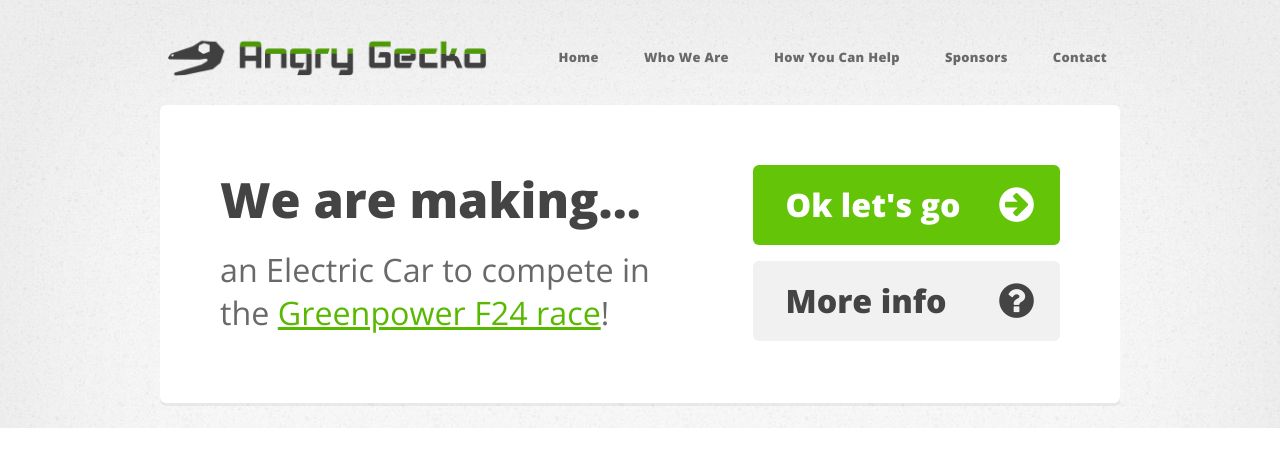
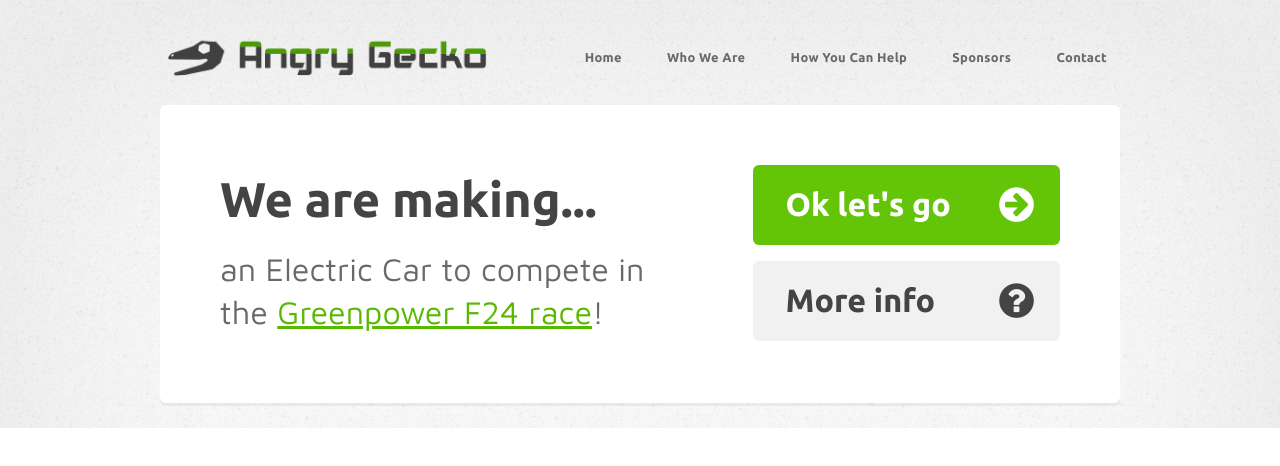
Before and after one commit to theCART/theCART.github.io, a Jekyll site: the page built from index.md, in a window 1280 px wide. Shown: the top 466 px of the page. Built offline with Jekyll 4.4.1, drawn with Linux system fonts in a browser that asks for light colours; Markdown is read by kramdown in place of the engine named in the settings; grey boxes are pictures that could not be loaded.

Commit message:
changed fonts to Ubuntu and Maven Pro, and adjusted font sizes (larger in body) also consider using a different font for headings as ubuntu looks very similar to Maven Pro.

```diff
--- a/_includes/top.html
+++ b/_includes/top.html
@@ -11,7 +11,7 @@
 		<meta name="description" content="" />
 		<meta name="keywords" content="" />
 		<link href="http://fonts.googleapis.com/css?family=Open+Sans:300,800" rel="stylesheet" type="text/css" />
-		<link href="http://fonts.googleapis.com/css?family=Oleo+Script:400" rel="stylesheet" type="text/css" />
+		<link href='http://fonts.googleapis.com/css?family=Ubuntu:700|Maven+Pro&subset=latin' rel='stylesheet' type='text/css'>
 		<script src="/js/jquery.min.js"></script>
 		<script src="/js/config.js"></script>
 		<script src="/js/skel.min.js"></script>
--- a/css/override.css
+++ b/css/override.css
@@ -13,3 +13,59 @@
 {
 	padding-bottom: 1.75em;
 }
+
+body
+{
+	font-family: 'Maven Pro', 'Verdana', sans-serif;
+	font-weight: normal;
+}
+
+h1, h2, h3, h4, h5, h6
+{
+	font-family: 'Ubuntu', 'Arial', sans-serif;
+	font-weight: 700;
+}
+
+.button
+{
+	font-family: 'Ubuntu', 'Arial', sans-serif;
+	font-weight: 700;
+}
+
+/* Font size adjustments in the main-wrapper section only. EM's only */
+#nav ul li a
+{
+	font-family: 'Ubuntu', 'Arial', sans-serif;
+	font-weight: 700;
+}
+#main-wrapper
+{
+	font-size: 1.4em;
+}
+#main-wrapper h2
+{
+	font-size: 2em;
+}
+#main-wrapper h3
+{
+	font-size: 1.1em;
+}
+#main-wrapper .button
+{
+	font-size: 1.1em;
+}
+/* */
+/*
+h2
+{
+	font-size: 2.25em;
+	margin: 0 0 1.1em 0;
+	line-height: 1em;
+}
+
+h3
+{
+	font-size: 1.35em;
+	margin: 0 0 2.25em 0;
+}
+*/
--- a/css/style-desktop.css
+++ b/css/style-desktop.css
@@ -18,7 +18,6 @@
 	h1, h2, h3, h4, h5, h6
 	{
 		color: #444;
-		font-weight: 800;
 	}
 
 	h2
--- a/css/style-mobile.css
+++ b/css/style-mobile.css
@@ -186,7 +186,6 @@
 			height: 54px;
 			line-height: 54px;
 			border-top: solid 1px #e8e8e8;
-			font-weight: 800;
 		}
 
 			#navPanel .link:first-child
--- a/css/style.css
+++ b/css/style.css
@@ -777,20 +777,6 @@
 		overflow: hidden;
 	}
 
-		#logo h1
-		{
-			background: #ff4486;
-			color: #fff;
-			border-radius: 6px;
-			font-family: 'Oleo Script', serif;
-			font-weight: 400;
-		}
-
-		#logo span
-		{
-			font-weight: 800;
-		}
-
 /*********************************************************************************/
 /* Banner                                                                        */
 /*********************************************************************************/
```
